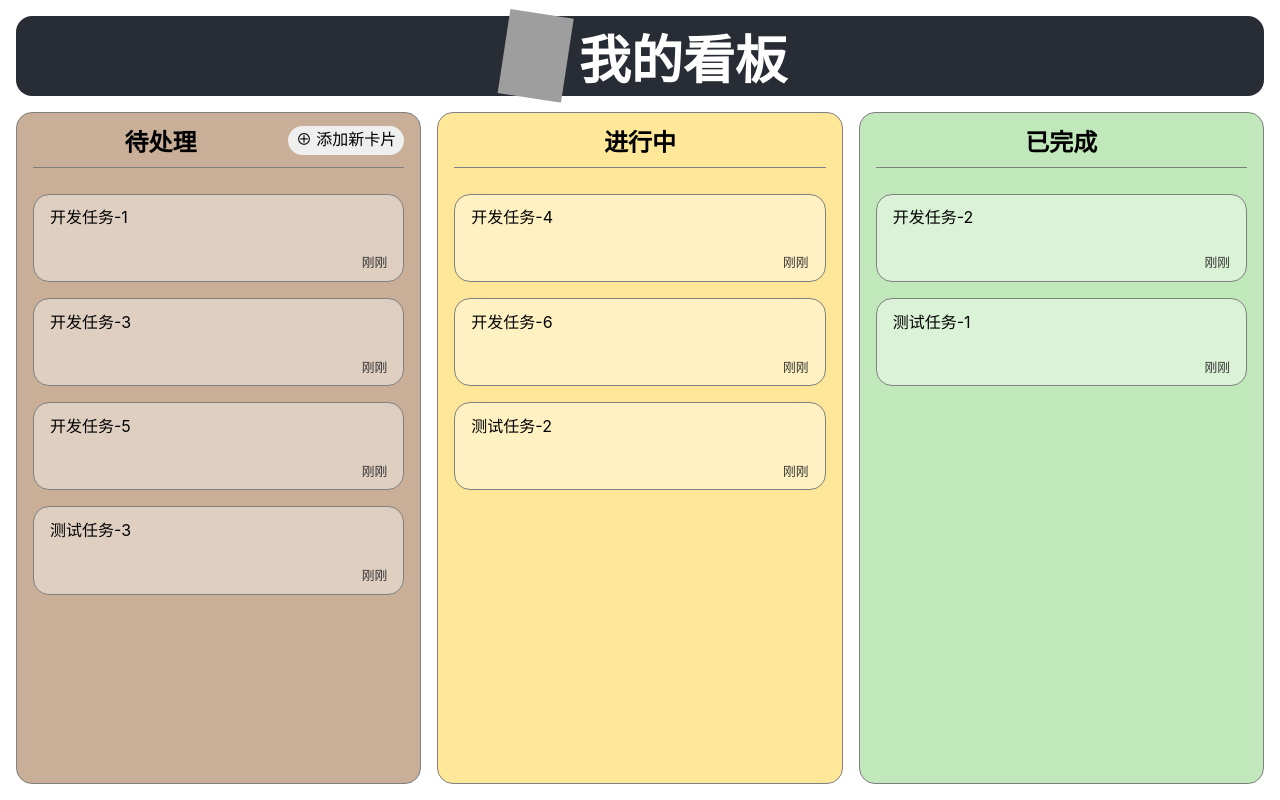
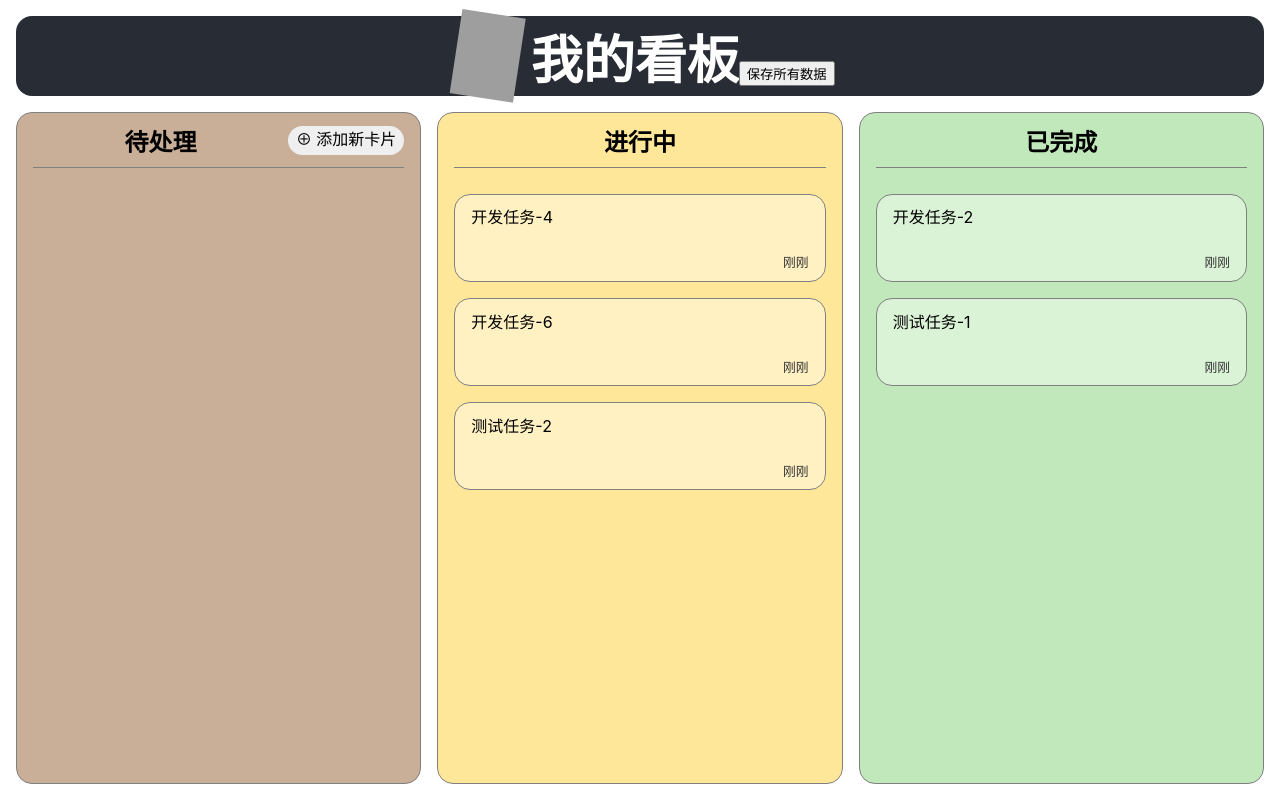
Before and after one commit to zengziming2023/React_practise, a React (Create React App) app: page / in a window 1280 px wide. Built offline with nearby package versions, Linux system fonts and the light colour scheme; grey boxes are pictures that could not be loaded.

Commit message:
feat: kanban-L10

```diff
--- a/src/App.tsx
+++ b/src/App.tsx
@@ -167,19 +167,18 @@ const kanbanCardTitleStyles = css`
 `;
 
 const COLUMN_BG_COLORS = {
+    loading: '#E3E3E3',
     todo: '#C9AF97',
     ongoing: '#FFE799',
     done: '#C0E8BA'
 };
 
+const DATA_STORE_KEY = 'kanban-data-store';
+
 function App() {
     const [showAdd, setShowAdd] = useState(false);
-    const [todoList, setTodoList] = useState([
-        {title: '开发任务-1', status: '2024-10-11 8:15'},
-        {title: '开发任务-3', status: '2024-10-11 8:16'},
-        {title: '开发任务-5', status: '2024-10-11 8:17'},
-        {title: '测试任务-3', status: '2024-10-11 8:18'}
-    ]);
+    const [todoList, setTodoList] = useState(new Array<{ title: string, status: string }>());
+    const [isLoading, setIsLoading] = useState(false);
 
     const [ongoingList] = useState([
         {title: '开发任务-4', status: '2024-10-11 8:15'},
@@ -196,10 +195,28 @@ function App() {
     }
 
     const handleSubmit = (title: string) => {
-        setTodoList(curList => [{title: title, status: new Date().toDateString()}, ...curList])
+        setTodoList(curList => [{title: title, status: new Date().toLocaleTimeString()}, ...curList])
         // todoList.unshift({title: title, status: new Date().toDateString()})
         // setShowAdd(false)
     }
+
+    const handleSaveAll = () => {
+        const data = JSON.stringify(todoList)
+        window.localStorage.setItem(DATA_STORE_KEY, data)
+
+    }
+
+    useEffect(() => {
+        setIsLoading(true);
+        const data = window.localStorage.getItem(DATA_STORE_KEY)
+        setTimeout(() => {
+            if (data) {
+                const kanbanData = JSON.parse(data)
+                setTodoList(kanbanData)
+            }
+            setIsLoading(false);
+        }, 1000)
+    }, [])
 
     // jsx 赋值给 变量
     const toDoTitle = (<>待处理
@@ -210,14 +227,17 @@ function App() {
     return (
         <div className="App">
             <header className="App-header">
-                <h1>我的看板</h1>
+                <h1>我的看板
+                    <button onClick={handleSaveAll}>保存所有数据</button>
+                </h1>
                 <img src={logo} className="App-logo" alt="logo"/>
             </header>
             <Kanban>
-                <KanbanColumn bgColor={COLUMN_BG_COLORS.todo} title={toDoTitle} list={todoList}>
-                    {showAdd && <KanbanNewCard onSubmit={handleSubmit}/>}
-                    {todoList.map(item => <KanbanCard key={item.title} {...item}/>)}
-                </KanbanColumn>
+                {isLoading ? (<KanbanColumn bgColor={COLUMN_BG_COLORS.loading} title={'loading...'}/>) :
+                    (<KanbanColumn bgColor={COLUMN_BG_COLORS.todo} title={toDoTitle} list={todoList}>
+                        {showAdd && <KanbanNewCard onSubmit={handleSubmit}/>}
+                        {todoList.map(item => <KanbanCard key={item.title} {...item}/>)}
+                    </KanbanColumn>)}
                 <KanbanColumn bgColor={COLUMN_BG_COLORS.ongoing} title="进行中">
                     {ongoingList.map(item => <KanbanCard key={item.title} {...item}/>)}
                 </KanbanColumn>
@@ -226,7 +246,8 @@ function App() {
                 </KanbanColumn>
             </Kanban>
         </div>
-    );
+    )
+        ;
 }
 
 export default App;
```
